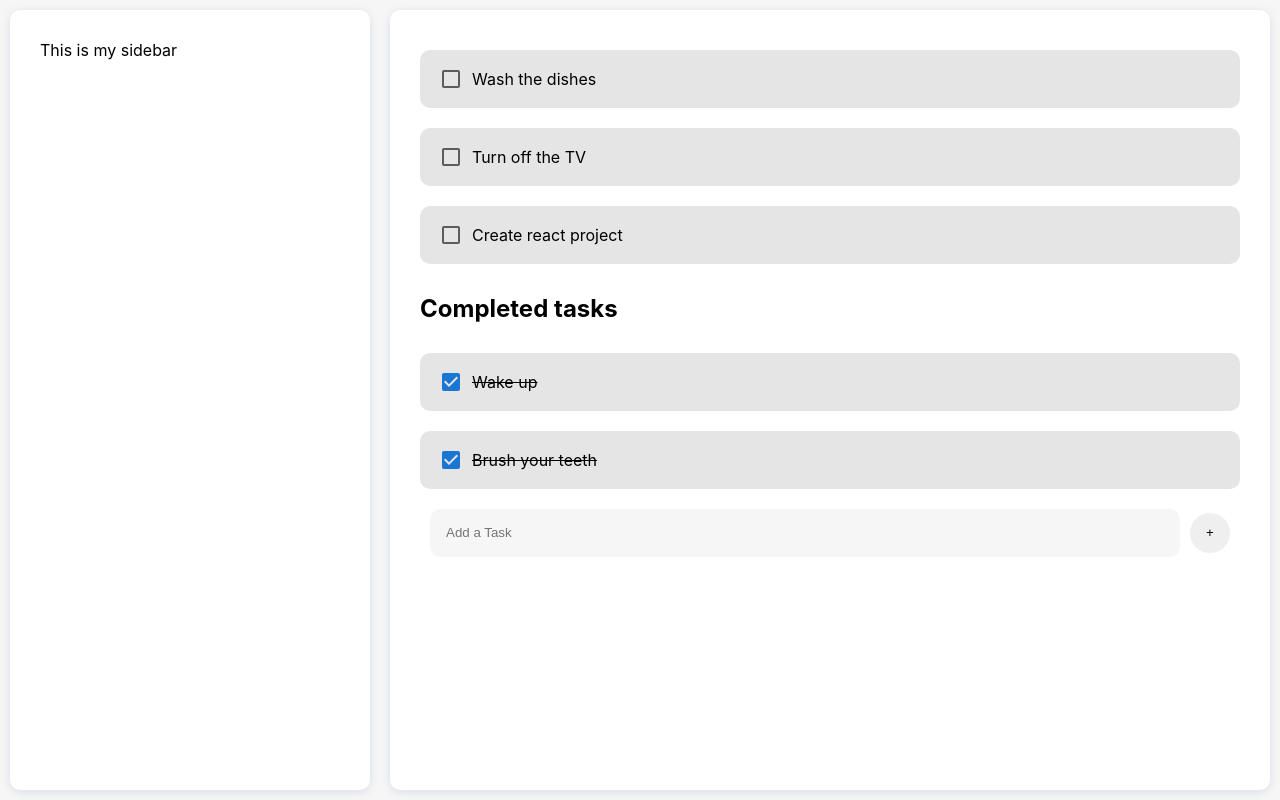
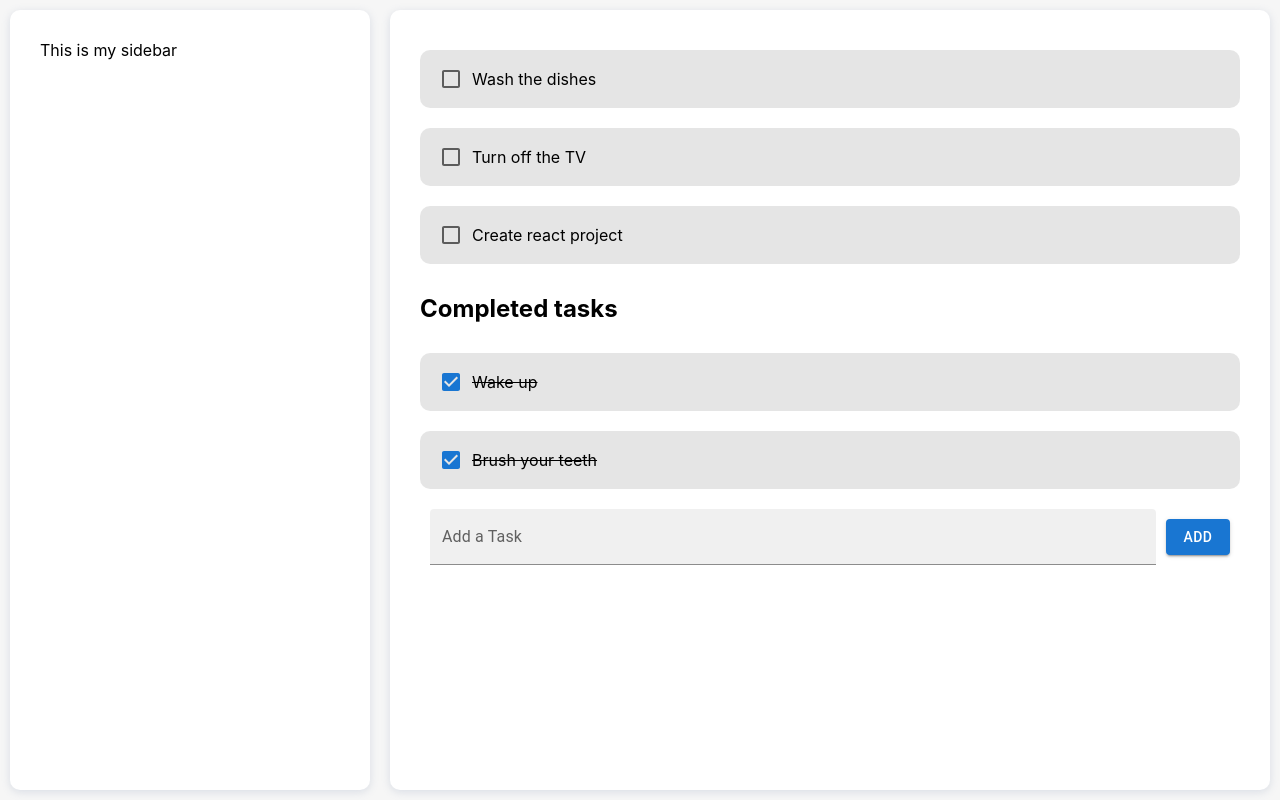
Before and after one commit to MohammadAliSaeidi/todo-app, a React (Create React App) app: page / in a window 1280 px wide. Built offline with nearby package versions, Linux system fonts and the light colour scheme.

Commit message:
Add MUI Package modified:   src/Components/TodoList/AddTaskInput.jsx

```diff
--- a/src/Components/TodoList/AddTaskInput.jsx
+++ b/src/Components/TodoList/AddTaskInput.jsx
@@ -1,12 +1,15 @@
 import React from 'react'
 import './AddTaskInput.css'
+import Button from '@mui/material/Button';
+
+import TextField from '@mui/material/TextField';
 
 export default function AddTaskInput()
 {
 	return (
 		<div className='add-task-input-container'>
-			<input className='input add-task-input' type="text" placeholder='Add a Task' />
-			<input className='button add-task-button' type="button" value={'+'} />
+			<TextField id="outlined-basic" label='Add a Task' fullWidth={true} variant="filled" />
+			<Button variant="contained">Add</Button>
 		</div>
 	)
 }
```
